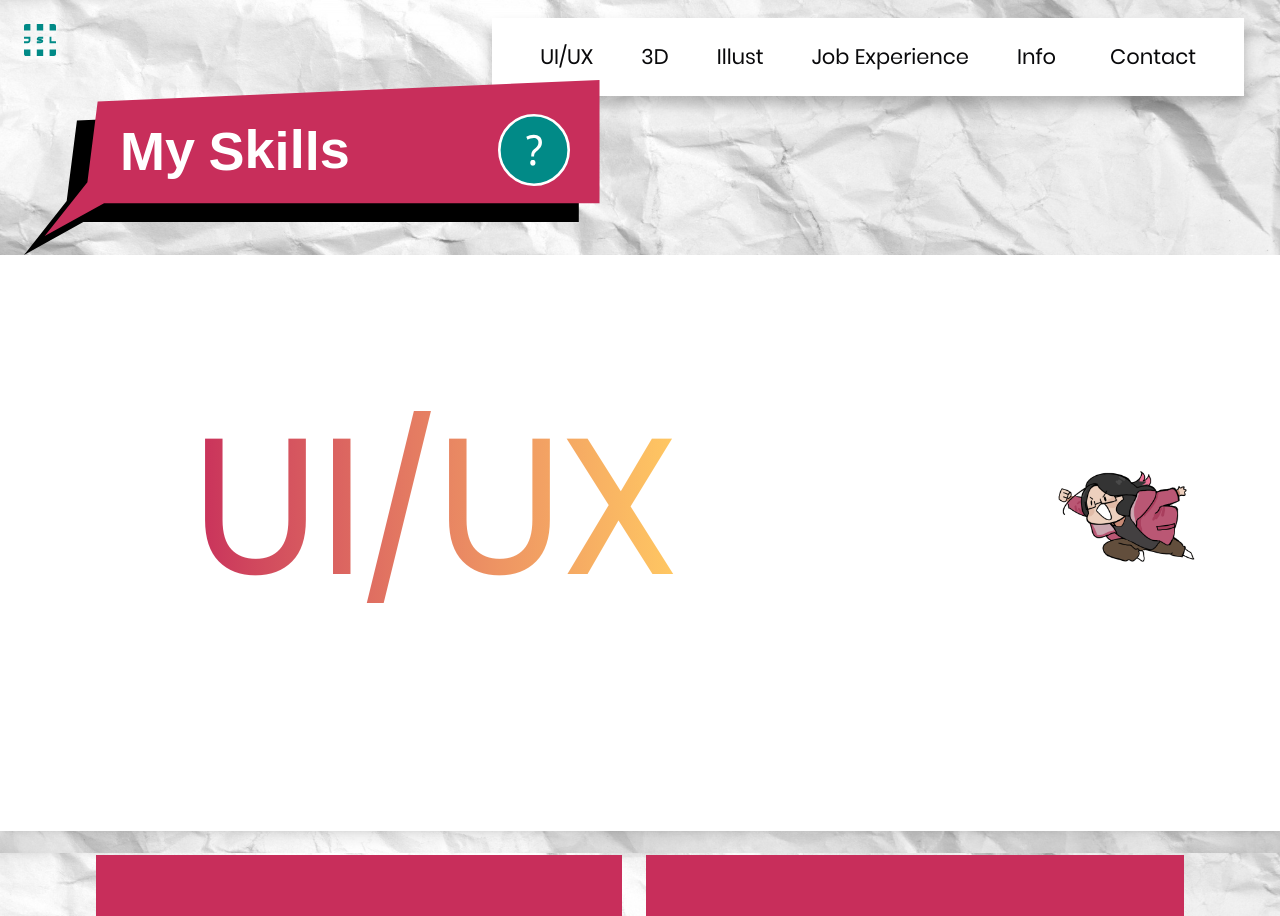
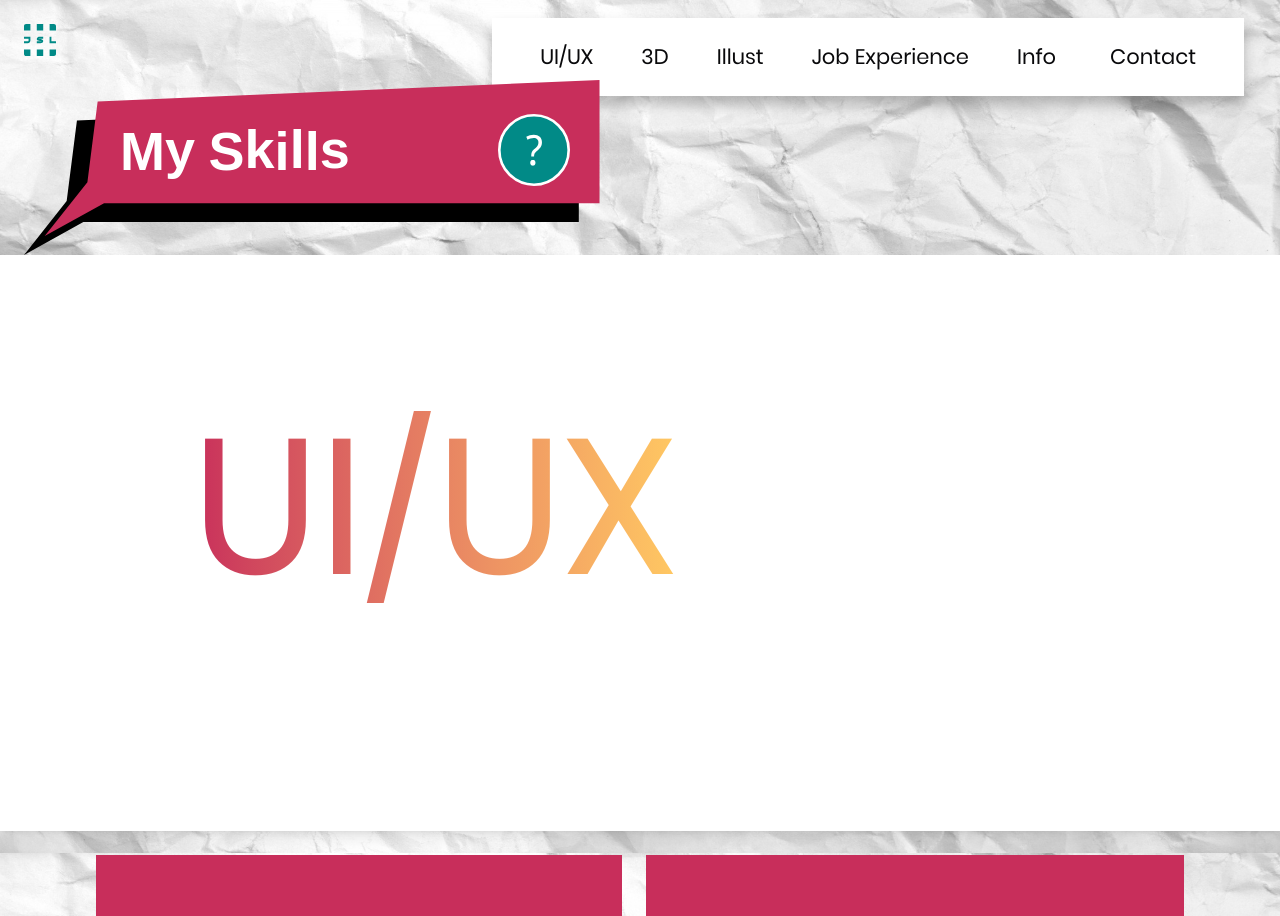
Before and after one commit to arai2077/doekimakura, a React (Vite) app: page / in a window 1280 px wide. Shown: the top 916 px of the page. Built offline with nearby package versions, Linux system fonts and the light colour scheme; a web font is replaced by a local one.

Commit message:
Added images nd slide animations to uiux

```diff
--- a/src/components/sections/myskills/MySkills.tsx
+++ b/src/components/sections/myskills/MySkills.tsx
@@ -3,6 +3,9 @@ import { animate, createScope } from "animejs";
 import { Title } from "@/components/common/title/Title";
 import { TITLE, UIUX } from "./constants";
 import chibi from "@/assets/images/uiux-kabe-chibi.png";
+import icons from "@/assets/images/uiux-icons.png";
+import devices from "@/assets/images/uiux-devices.png";
+import gradient from "@/assets/images/uiux-gradient.png";
 import "./myskills.css";
 
 export const MySkills: React.FC = () => {
@@ -14,9 +17,38 @@ export const MySkills: React.FC = () => {
       if (!self) return;
       self.add("slideIn", () => {
         animate(".uiux-chibi", {
-          translateX: [-500, 0],
-          ease: "out(4)",
-          duration: 1500,
+          translateX: "-50%",
+          ease: "linear",
+        });
+        animate(".uiux-icons", {
+          translateX: "-50%",
+          ease: "linear",
+        });
+        animate(".uiux-devices", {
+          translateX: "-50%",
+          ease: "linear",
+        });
+        animate(".uiux-gradient", {
+          translateX: "-50%",
+          ease: "linear",
+        });
+      });
+      self.add("slideOut", () => {
+        animate(".uiux-chibi", {
+          translateX: "50%",
+          ease: "linear",
+        });
+        animate(".uiux-icons", {
+          translateX: "50%",
+          ease: "linear",
+        });
+        animate(".uiux-devices", {
+          translateX: "50%",
+          ease: "linear",
+        });
+        animate(".uiux-gradient", {
+          translateX: "50%",
+          ease: "linear",
         });
       });
     });
@@ -30,13 +62,20 @@ export const MySkills: React.FC = () => {
     scope.current.methods.slideIn();
   };
 
+  const handleSlideOut = () => {
+    if (!scope.current) return;
+
+    scope.current.methods.slideOut();
+  };
+
   return (
     <div>
       <Title text={TITLE.text} tooltipText={TITLE.tooltipText} />
       <div ref={root}>
         <div
           onMouseOver={handleSlideIn}
-          className="uiux-container h-96 flex justify-between items-center bg-white hover:bg-gradient-to-r hover:from-[#C82E5B] hover:to-[#FFC862] transition-colors duration-500 ease-in-out shadow-lg cursor-pointer"
+          onMouseLeave={handleSlideOut}
+          className="uiux-container h-96 flex justify-between items-center bg-white hover:bg-gradient-to-r hover:from-[#C82E5B] hover:to-[#FFC862] transition-colors duration-500 ease-in-out shadow-lg cursor-pointer overflow-x-hidden relative"
         >
           <div className="flex flex-col items-center gap-4">
             <p className="uiux-text ml-32 text-9xl bg-gradient-to-r from-[#C82E5B] to-[#FFC862] text-transparent bg-clip-text">
@@ -47,7 +86,26 @@ export const MySkills: React.FC = () => {
             </p>
           </div>
           <div>
-            <img src={chibi} alt="UI/UX Icon" className="uiux-chibi" />
+            <img
+              src={chibi}
+              alt="Kabe"
+              className="uiux-chibi translate-x-[50%] absolute bottom-0 right-0 z-4"
+            />
+            <img
+              src={icons}
+              alt="UI/UX Icons"
+              className="uiux-icons translate-x-[50%] absolute bottom-0 right-0 z-2"
+            />
+            <img
+              src={devices}
+              alt="UI/UX Devices"
+              className="uiux-devices translate-x-[50%] absolute bottom-0 right-0 z-1"
+            />
+            <img
+              src={gradient}
+              alt="UI/UX Devices"
+              className="uiux-gradient translate-x-[50%] absolute bottom-0 right-0 z-0"
+            />
           </div>
         </div>
         <div className="h-48 my-4 mx-16 flex justify-center items-center gap-4">
```
